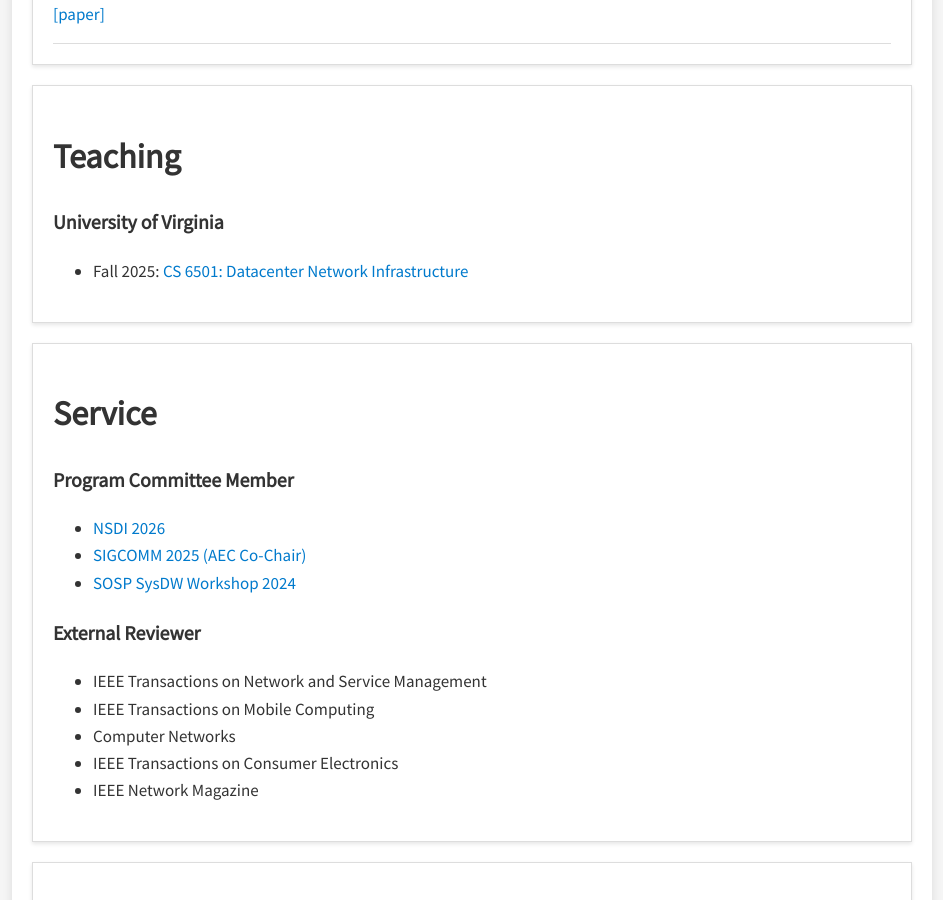
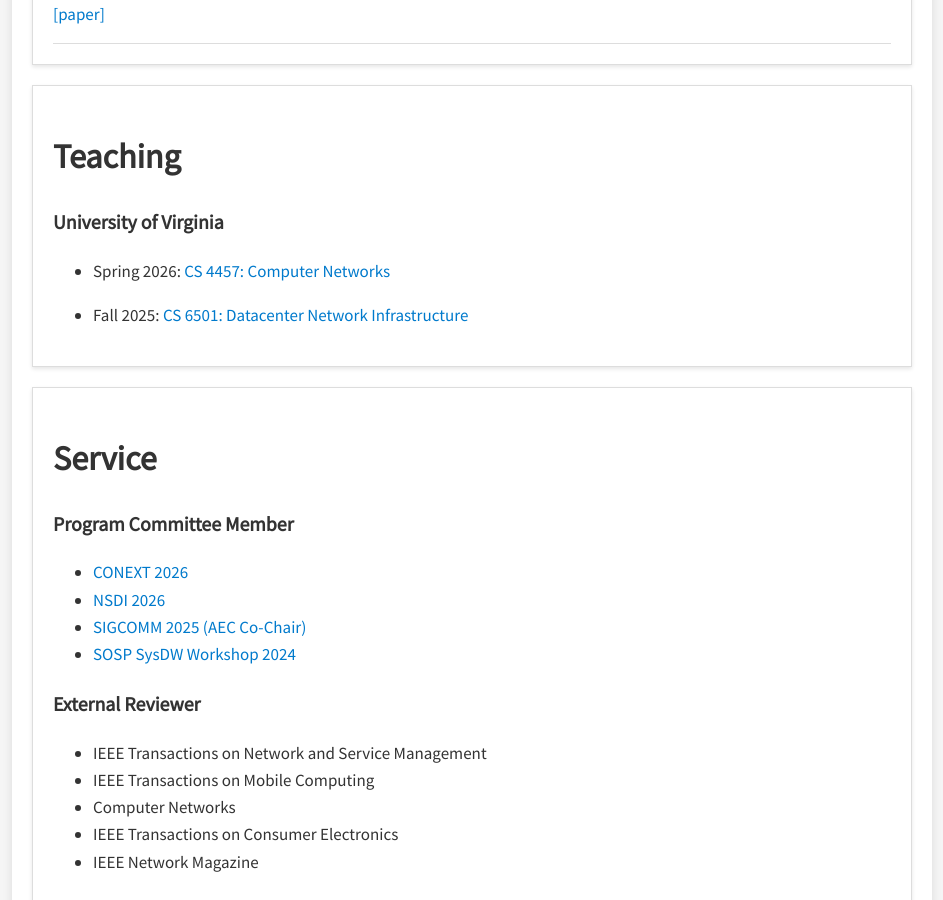
Before and after one commit to qizhe/qizhe.github.io, a Jekyll site: the page built from index.md, in a window 1280 px wide and 900 px high, scrolled down 2523 px. Shown: the whole window, without its empty margins (288-1231 px from the left). Built offline with Jekyll 4.4.1, drawn with Linux system fonts in a browser that asks for light colours.

Commit message:
add new classes

```diff
--- a/index.md
+++ b/index.md
@@ -103,6 +103,7 @@
 
   <h3>University of Virginia</h3>
   <ul>
+    <li><p>Spring 2026: <a href="https://www.qizhecai.com/cs4457-sp26/">CS 4457: Computer Networks </a></p></li>
     <li><p>Fall 2025: <a href="https://www.qizhecai.com/cs6501-fall25/">CS 6501: Datacenter Network Infrastructure </a></p></li>
   </ul>
 
@@ -113,6 +114,7 @@
 
   <h3>Program Committee Member</h3>
   <ul>
+    <li><a href="https://conferences.sigcomm.org/co-next/2026/#!/home">CONEXT 2026</a></li>
     <li><a href="https://www.usenix.org/conference/nsdi26#venue">NSDI 2026</a></li>
     <li><a href="https://conferences.sigcomm.org/sigcomm/2025/">SIGCOMM 2025 (AEC Co-Chair)</a></li>
     <li><a href="https://sysdw24.github.io">SOSP SysDW Workshop 2024</a></li>
```
